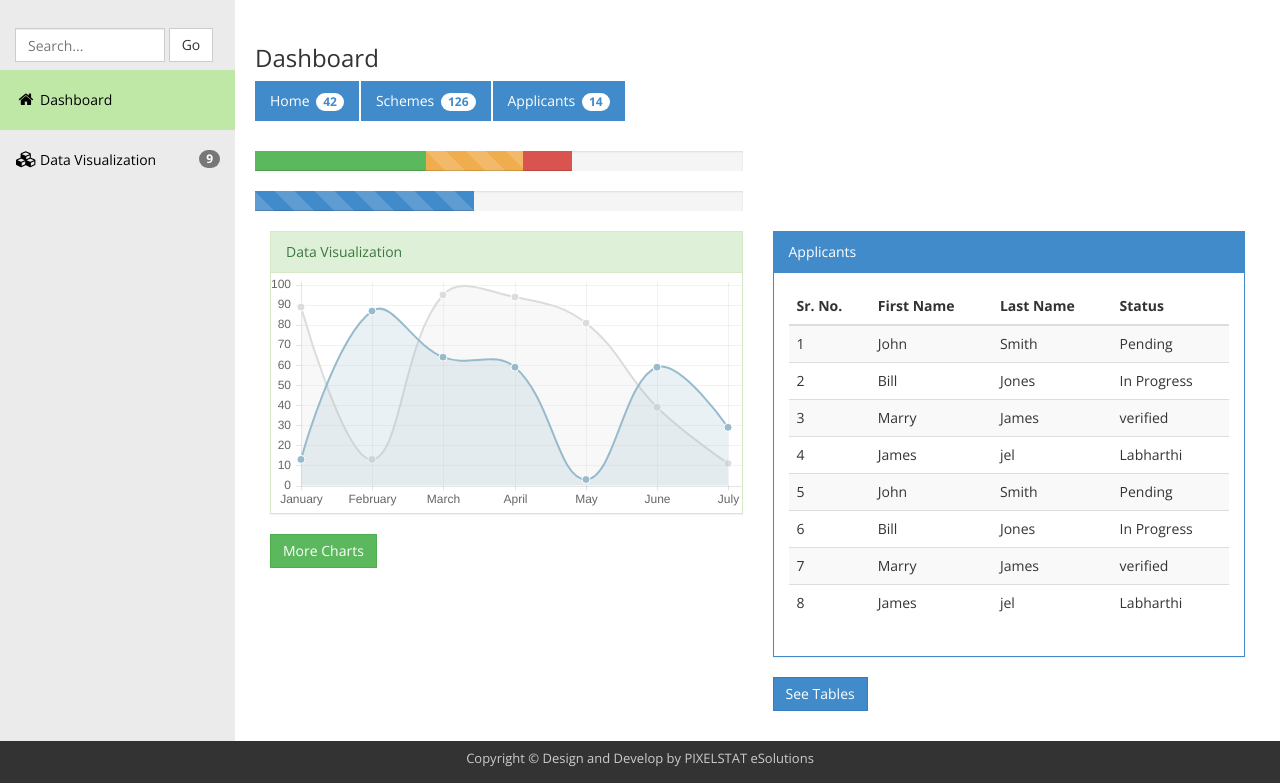
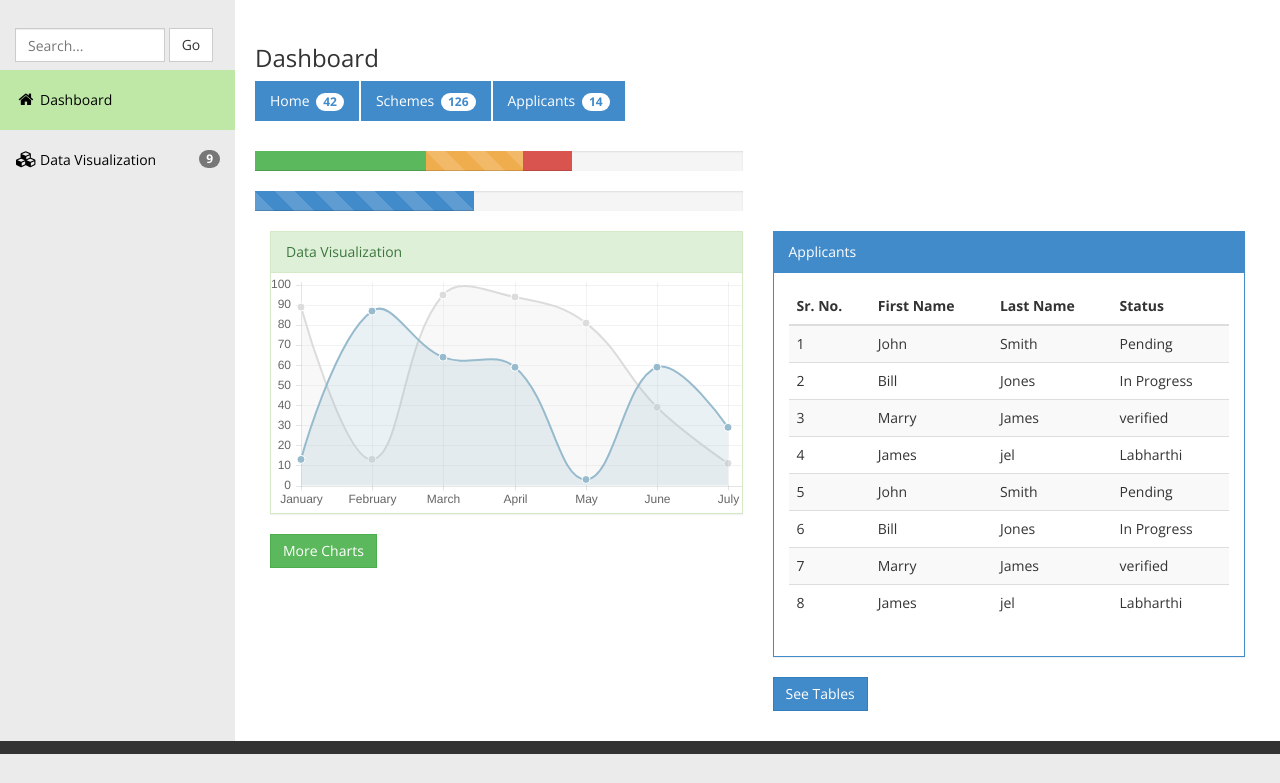
Before and after one commit to sanket9999/BANY_DASHBOARD, a plain HTML site: page index.html in a window 1280 px wide. Shown: the part 50-833 px from the top of the page. After the commit the page ends 804 px from the top, so only its background shows below. Drawn offline with nearby package versions, Linux system fonts and the light colour scheme.

Commit message:
Update index.html

```diff
--- a/index.html
+++ b/index.html
@@ -155,7 +155,7 @@
       </div>
       <footer class="templatemo-footer">
         <div class="templatemo-copyright">
-          <p>Copyright &copy; Design and Develop by PIXELSTAT eSolutions </p>
+
         </div>
       </footer>
     </div>
```
